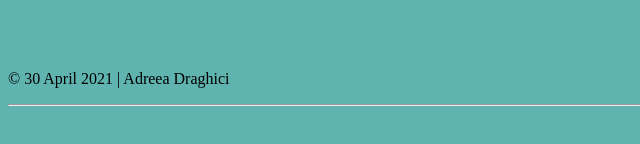
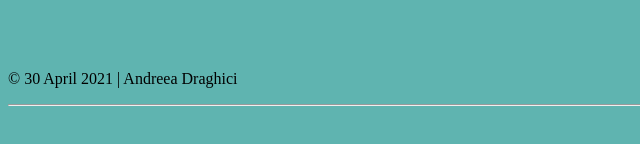
Before and after one commit to AndreeaDraghici/Neumorphism-Calculator, a plain HTML site: page NeumorphismCalculator/index.html in a window 1280 px wide. Shown: the part 516-660 px from the top of the page, 0-640 px from the left. Drawn offline with Linux system fonts and the light colour scheme.

Commit message:
Update index.html

```diff
--- a/NeumorphismCalculator/index.html
+++ b/NeumorphismCalculator/index.html
@@ -41,7 +41,7 @@
            </form>
         </div>
     </div>
-    <p>&copy; 30 April 2021 | Adreea Draghici</p>
+    <p>&copy; 30 April 2021 | Andreea Draghici</p>
     <hr class="separator">
 </body>
 </html>
```
